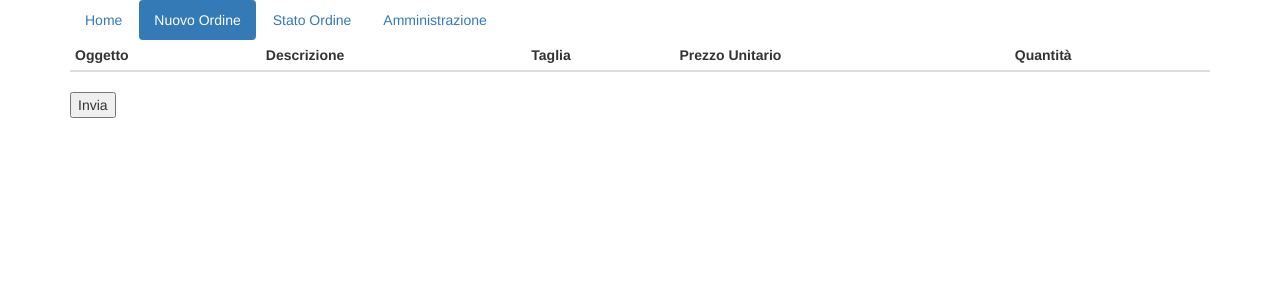
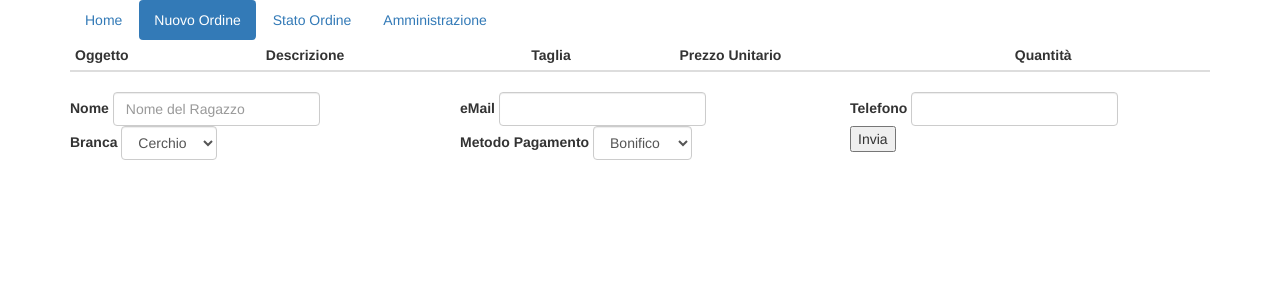
Before and after one commit to insideRobb/Aggregatore-Ordini-AGESCI, a PHP site: page /newOrder.php in a window 1280 px wide. Shown: the top 300 px of the page. Run offline with PHP 8.4, Linux system fonts and the light colour scheme; lists and menus that the app fills with data are empty; some libraries are stand-ins or nearby versions.

Commit message:
Aggiunto Form Info Ordine
Da sistemare graficamente

```diff
--- a/newOrder.php
+++ b/newOrder.php
@@ -14,7 +14,7 @@
 	  <li role="presentation"><a href="#">Amministrazione</a></li>
 	</ul>
 
-	<form method="post" name="modulo" class="form-inline" role="form">
+	<form method="post" name="modulo" class="form-inline" role="form" action="sendOrder.php">
 	<table class="table table-condensed">
 		<thead>
 			<tr>
@@ -32,14 +32,14 @@
 						echo "<th>".$row[1]."</th>"; //Nome
 						echo "<th>".$row[2]."</th>"; //Descrizione
 						$taglie =  convertStringToArray($row[3]);
-						echo '<th> <select class="form-control" id="sel1" name="'.$row['id'].'-taglia">';
+						echo '<th> <select class="form-control" id="sel1" name="'."taglia".$row['id'].'">';
 						for($i=0; $i < count($taglie)-1; $i++){
 								echo "<option>".$taglie[$i]."</option>";
 						}
 						echo "</select></th>";//Taglia
 						echo "<th>".$row[4]."</th>"; //Prezzo
 						//echo "<th>".$row[4]."</th>";
-						echo '<th><select class="form-control" id="sel1" name="'.$row['id'].'-quantity" onchange="updateTotal()">';
+						echo '<th><select class="form-control" id="sel1" name="quantity'.$row['id'].'" onchange="updateTotal()">';
 						for($i=0; $i < 9; $i++){
 								echo "<option>".$i."</option>";
 						}
@@ -48,8 +48,40 @@
 			?>
 		</thead>
 	</table>
-
-	<input type="button" value="Invia" onClick="Modulo()">
+	<div class="row" >
+		<div class="col-sm-4">
+		  <label for="ex3">Nome</label>
+		  <input class="form-control" id="ex3" type="text" placeholder="Nome del Ragazzo">
+		</div>
+		<div class="col-sm-4">
+		  <label for="ex3">eMail</label>
+		  <input class="form-control" id="ex3" type="text">
+		</div>
+		<div class="col-sm-4">
+		  <label for="ex3">Telefono</label>
+		  <input class="form-control" id="ex3" type="text">
+		</div>
+	</div>
+	<div class="row">
+		<div class="col-sm-4">
+			<label for="sel1">Branca</label>
+			<select class="form-control" id="sel1">
+			  <option>Cerchio</option>
+			  <option>Reparto</option>
+			  <option>Clan</option>
+			</select>
+		</div>
+		<div class="col-sm-4">
+			<label for="sel1">Metodo Pagamento</label>
+			<select class="form-control" id="sel1">
+			  <option>Bonifico</option>
+			  <option>Contanti</option>
+			</select>
+		</div>
+		<div class="col-sm-4">
+		<input type="submit" value="Invia">
+		</div>
+	</div>
 </form>
 <div id="total"></div>
 </div>
@@ -62,10 +94,10 @@ function updateTotal() {
 	<?php
 		$items = $db -> getItem();
 		while($row = $items -> fetchArray()){
-			echo "if(document.modulo.".$row['id']."-quantity.value != 0){".PHP_EOL;
-			echo "	total +=".$row["prezzo"]."* document.modulo.".$row["id"]."-quantity.value;}".PHP_EOL;
+			echo "if(document.modulo.quantity".$row['id'].".value != 0){".PHP_EOL;
+			echo "	total +=".$row["prezzo"]."* document.modulo.quantity".$row["id"].".value;}".PHP_EOL;
 		}
 	?>
-	document.getElementById("content").innerHTML = total;
+	document.getElementById("total").innerHTML = total;
 }
 </script>
```
